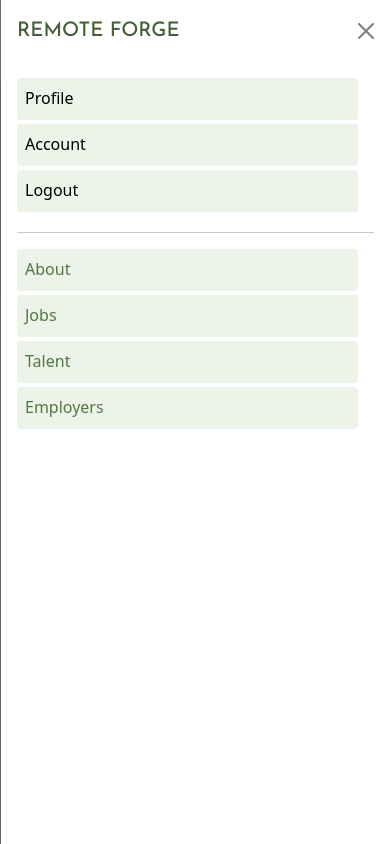
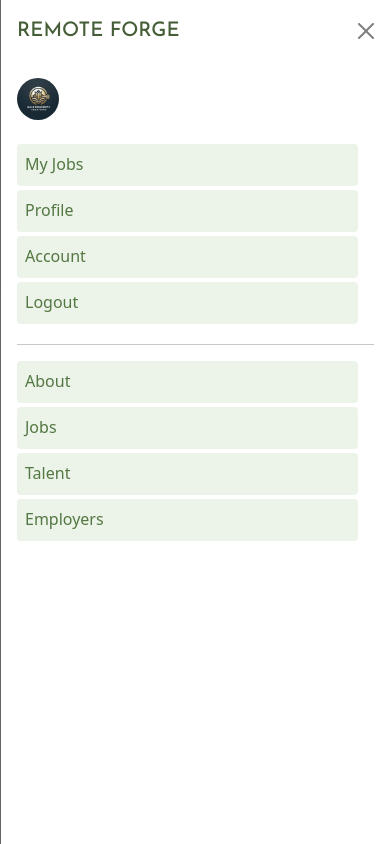
Before and after one commit to patrickhladun/remote-forge, a Django app: page /contact/ in a window 390 px wide, after a click that opens the changed part. Run offline with Django 5.2, Linux system fonts and the light colour scheme; a user stored in the database is signed in; data comes from the database, SQL or seed files in the repository; some libraries are stand-ins or nearby versions.

Commit message:
fix: improve navigation on mobile and desktop

```diff
--- a/package.json
+++ b/package.json
@@ -1,6 +1,6 @@
 {
   "name": "remote-forge",
-  "version": "1.1.0",
+  "version": "1.1.3",
   "description": "Welcome to Remote Forge, my creation and your gateway to the world of remote work opportunities. This platform is a result of my vision to connect talented professionals with the freedom and flexibility that remote jobs offer. Remote Forge stands as a testament to my belief that great work isn't confined to an office—it can happen anywhere.",
   "main": "index.js",
   "scripts": {
--- a/src/styles/components/header.scss
+++ b/src/styles/components/header.scss
@@ -67,6 +67,21 @@ ul {
   }
 }
 
+.dropdown-item {
+  transition: all 0.2s ease-in-out;
+
+  &.active,
+  &:focus {
+    background-color: var(--color-brand-700);
+    &:hover {
+      background-color: var(--color-brand-600);
+    }
+  }
+  &:hover {
+    background-color: var(--color-brand-100);
+  }
+}
+
 .mobile-nav {
   .navbar-nav {
     .nav-item {
--- a/templates/partials/header/desktop_navbar.html
+++ b/templates/partials/header/desktop_navbar.html
@@ -10,7 +10,7 @@
         {% if request.user.is_authenticated %}
           <li class="nav-item bg-red-100 dropdown align-items-center justify-content-center">
             <a class="nav-link" href="#" role="button" data-bs-toggle="dropdown" aria-label="avatar">
-              <span class="profile-menu">
+              <span class="profile-menu bg-white">
                 {% if profile.image %}
                   <img src="{{ MEDIA_URL }}{{ profile.image }}" alt="User Avatar Image" />
                 {% else %}
@@ -19,22 +19,26 @@
               </span>
             </a>
             <ul class="dropdown-menu dropdown-menu-end">
+              {% if request.user.is_staff %}
               <li>
-                <a class="dropdown-item" aria-label="Link to Profile Page" href="{% url 'profile' %}">Profile</a>
+                  <a class="dropdown-item" aria-label="Link to Admin Page" href="{% url 'admin:index' %}">Admin</a>
               </li>
+              {% endif %}
+              {% if request.user.user_type in 'employer,talent' %}
+              <li>
+                  <a class="dropdown-item{% if request.path == '/profile/' %} active{% endif %}" aria-label="Link to Profile Page" href="{% url 'profile' %}">Profile</a>
+              </li>
+              {% endif %}
               {% if request.user.user_type == 'employer' %}
                 <li>
-                  <a class="dropdown-item" aria-label="Link to My Jobs Page" href="{% url 'user-job-list' %}">My Jobs</a>
+                  <a class="dropdown-item{% if request.path == '/user-job-list/' %} active{% endif %}" aria-label="Link to My Jobs Page" href="{% url 'user-job-list' %}">My Jobs</a>
                 </li>
               {% endif %}
               <li>
-                <a class="dropdown-item" aria-label="Link to Account Page" href="{% url 'account' %}">Account</a>
+                <a class="dropdown-item{% if request.path == '/account/' %} active{% endif %}" aria-label="Link to Account Page" href="{% url 'account' %}">Account</a>
               </li>
               <li>
-                <hr class="dropdown-divider" />
-              </li>
-              <li>
-                <a class="dropdown-item" aria-label="Link to Logout Page" href="{% url 'account_logout' %}">Logout</a>
+                <a class="dropdown-item{% if request.path == '/accounts/logout/' %} active{% endif %}" aria-label="Link to Logout Page" href="{% url 'account_logout' %}">Logout</a>
               </li>
             </ul>
           </li>
--- a/templates/partials/header/mobile_navbar.html
+++ b/templates/partials/header/mobile_navbar.html
@@ -4,21 +4,11 @@
   <div class="container-fluid">
     {% include './brand.html' %}
     <button class="navbar-toggler profile-menu" type="button" data-bs-toggle="offcanvas" data-bs-target="#off-canvas-menu" aria-controls="off-canvas-menu" aria-label="Menu Toggle">
-      {% if request.user.is_authenticated %}
-        <span class="profile-menu">
-          {% if profile.image %}
-            <img src="{{ MEDIA_URL }}{{ profile.image }}" alt="User Avatar Image" />
-          {% else %}
-            <img class="no-headshot" src="{% static 'assets/images/avatar.png' %}" alt="User Avatar Image" />
-          {% endif %}
-        </span>
-      {% else %}
       <span class="hamburger">
         <span></span>
         <span></span>
         <span></span>
       </span>
-      {% endif %}
     </button>
     <div class="offcanvas offcanvas-end" tabindex="-1" id="off-canvas-menu" aria-labelledby="off-canvas-menu-label">
       <div class="offcanvas-header">
@@ -27,15 +17,34 @@
       </div>
       <div class="offcanvas-body">
         {% if request.user.is_authenticated %}
+          <span class="profile-menu bg-light mb-4">
+            {% if profile.image %}
+              <img src="{{ MEDIA_URL }}{{ profile.image }}" alt="User Avatar Image" />
+            {% else %}
+              <img class="no-headshot" src="{% static 'assets/images/avatar.png' %}" alt="User Avatar Image" />
+            {% endif %}
+          </span>
           <ul class="navbar-nav justify-content-end flex-grow-1 pe-3">
+            {% if request.user.user_type == 'employer' %}
+            <li class="nav-item{% if request.path == '/user-job-list/' %} active{% endif %}">
+              <a class="nav-link" aria-label="Link to My Jobs Page" href="{% url 'user-job-list' %}">My Jobs</a>
+            </li>
+            {% endif %}
+            {% if request.user.is_staff %}
               <li class="nav-item">
-              <a class="nav-link active" aria-label="Link to Profile Page" href="{% url 'profile' %}">Profile</a>
+                <a class="nav-link active" aria-label="Link to Admin Page" href="{% url 'admin:index' %}">Admin</a>
               </li>
-            <li class="nav-item">
-              <a class="nav-link active" aria-label="Link to Account Page" href="{% url 'account' %}">Account</a>
+            {% endif %}
+            {% if request.user.user_type in 'employer,talent' %}
+            <li class="nav-item{% if request.path == '/profile/' %} active{% endif %}">
+              <a class="nav-link" aria-label="Link to Profile Page" href="{% url 'profile' %}">Profile</a>
             </li>
-            <li class="nav-item">
-              <a class="nav-link active" aria-label="Link to Logout Page" href="{% url 'account_logout' %}">Logout</a>
+            {% endif %}
+            <li class="nav-item{% if request.path == '/account/' %} active{% endif %}">
+              <a class="nav-link" aria-label="Link to Account Page" href="{% url 'account' %}">Account</a>
+            </li>
+            <li class="nav-item{% if request.path == '/accounts/logout/' %} active{% endif %}">
+              <a class="nav-link" aria-label="Link to Logout Page" href="{% url 'account_logout' %}">Logout</a>
             </li>
           </ul>
         {% else %}
```
Also changed, not shown: package-lock.json, static/assets/css/style.css. Lines whose indentation alone changed are shown as unchanged.
